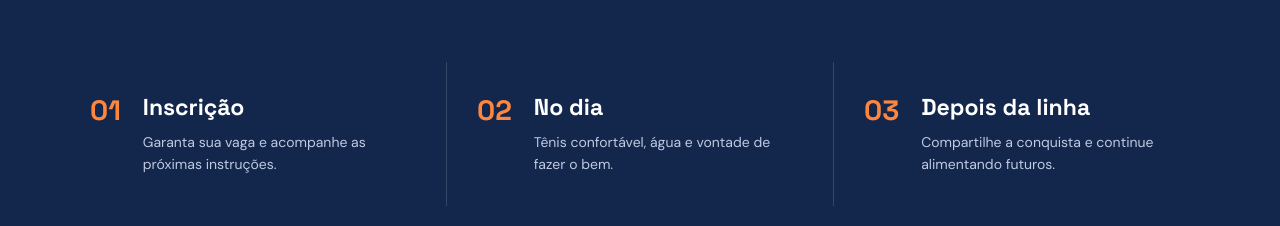
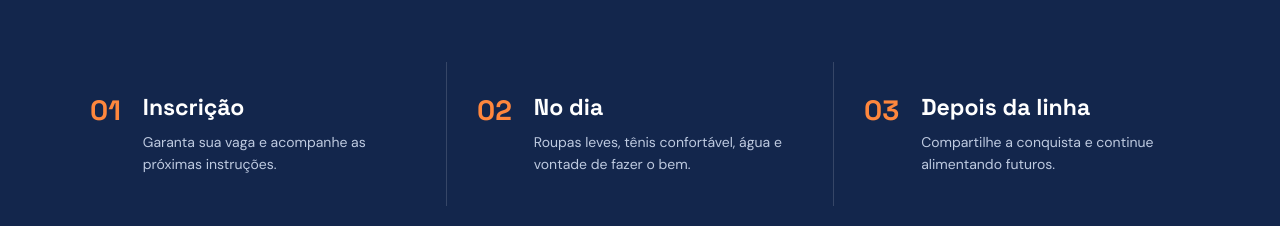
Before and after one commit to GodHercules/PassosQueAlimentam, a Next.js app: page / in a window 1280 px wide. Shown: the part 3960-4186 px from the top of the page. Built offline with nearby package versions, Linux system fonts and the light colour scheme; no server answers.

Commit message:
fix: atualiza orientacoes do dia da corrida

```diff
--- a/app/page.tsx
+++ b/app/page.tsx
@@ -62,7 +62,7 @@ export default function Home() {
         </section>
 
         <section className="road-stop-section details-stop">
-          <div className="container"><div className="detail-header"><div><span className="stop-label">PONTO 04 · PREPARE-SE</span><h2>Seu kit para a jornada.</h2></div><p>Informação simples para você aproveitar cada curva do caminho.</p></div><div className="detail-grid">{[["01", "Inscrição", "Garanta sua vaga e acompanhe as próximas instruções."], ["02", "No dia", "Tênis confortável, água e vontade de fazer o bem."], ["03", "Depois da linha", "Compartilhe a conquista e continue alimentando futuros."]].map(([no, title, text]) => <div className="detail-item" key={no}><b>{no}</b><div><h3>{title}</h3><p>{text}</p></div></div>)}</div></div>
+          <div className="container"><div className="detail-header"><div><span className="stop-label">PONTO 04 · PREPARE-SE</span><h2>Seu kit para a jornada.</h2></div><p>Informação simples para você aproveitar cada curva do caminho.</p></div><div className="detail-grid">{[["01", "Inscrição", "Garanta sua vaga e acompanhe as próximas instruções."], ["02", "No dia", "Roupas leves, tênis confortável, água e vontade de fazer o bem."], ["03", "Depois da linha", "Compartilhe a conquista e continue alimentando futuros."]].map(([no, title, text]) => <div className="detail-item" key={no}><b>{no}</b><div><h3>{title}</h3><p>{text}</p></div></div>)}</div></div>
         </section>
 
         <section className="finish-stop"><div className="container finish-inner"><Image className="finish-mascot" src="/campaign/mascot-finish-cutout.png" alt="Corredor convidando para a linha de chegada" width={280} height={590} /><Flag size={30} /><span className="stop-label">LINHA DE CHEGADA</span><h2>O próximo passo<br /><em>começa com você.</em></h2><p>Faça sua pré-inscrição e venha construir essa rota com a gente.</p><MagneticButton><Link className="button button-orange" href="/pre-inscricao">Entrar para a corrida <ArrowRight size={18} /></Link></MagneticButton></div></section>
```
